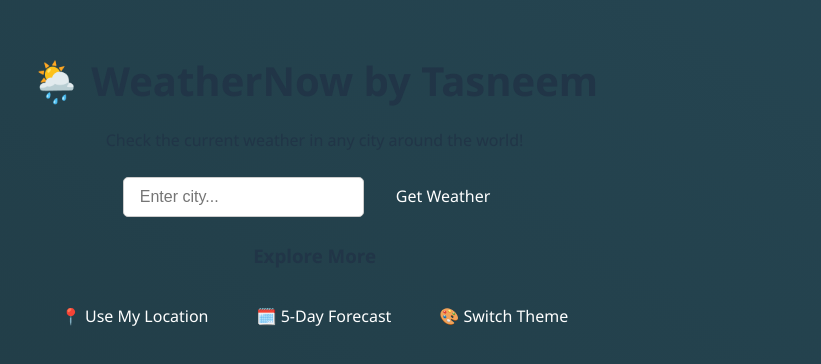
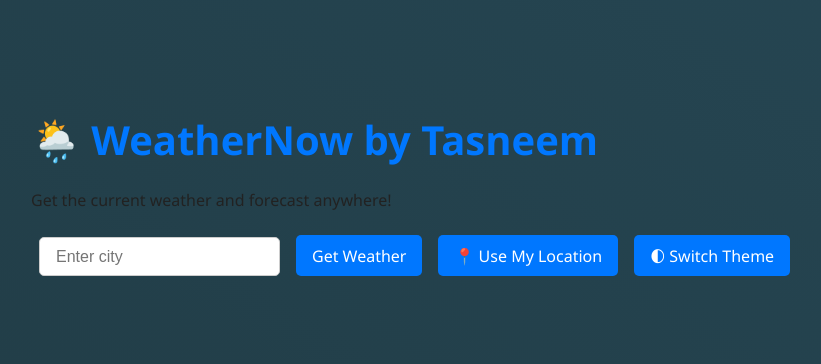
Before and after one commit to tasneemshaik-collab/weather-now, a React (Vite) app: page / in a window 1280 px wide. Shown: the part 244-608 px from the top of the page, without its empty margins (1-822 px from the left). Built offline with nearby package versions, Linux system fonts and the light colour scheme.

Commit message:
Final layout with styles and extra buttons

```diff
--- a/src/App.css
+++ b/src/App.css
@@ -1,4 +1,4 @@
-body.light{
+:root {
   --bg-color: #f5f5f5;
   --text-color: #222;
   --card-bg: #ffffffcc;
@@ -77,15 +77,3 @@ button:hover {
 .controls {
   margin-top: 1rem;
 }
-.sidebar {
-  position: fixed;
-  top: 6rem;
-  right: 1rem;
-  display: flex;
-  flex-direction: column;
-  gap: 0.75rem;
-  background: rgba(0, 0, 0, 0.3);
-  border-radius: 12px;
-  padding: 1rem;
-  backdrop-filter: blur(5px);
-}
--- a/src/App.jsx
+++ b/src/App.jsx
@@ -1,114 +1,93 @@
-import React, { useState } from 'react';
-import './App.css';
+import React, { useState, useEffect } from "react";
+import "./App.css";
+import WeatherDisplay from "./WeatherDisplay";
+import ForecastDisplay from "./ForecastDisplay";
 
-const App = () => {
-  const [city, setCity] = useState('');
+function App() {
+  const [city, setCity] = useState("");
   const [weather, setWeather] = useState(null);
   const [forecast, setForecast] = useState([]);
-  const [theme, setTheme] = useState('light');
-  const [showForecast, setShowForecast] = useState(false);
+  const [theme, setTheme] = useState("light");
 
-  const API_KEY = 'YOUR_API_KEY'; // Replace with your OpenWeatherMap API key
+  const apiKey = "YOUR_API_KEY"; // replace this
 
-  const getWeather = async () => {
-    if (!city) return;
+  useEffect(() => {
+    document.body.className = theme;
+  }, [theme]);
 
+  const fetchWeather = async (cityName) => {
     try {
       const res = await fetch(
-        `https://api.openweathermap.org/data/2.5/weather?q=${city}&appid=${API_KEY}&units=metric`
+        `https://api.openweathermap.org/data/2.5/weather?q=${cityName}&appid=${apiKey}&units=metric`
       );
       const data = await res.json();
+      if (data.cod !== 200) {
+        alert("City not found");
+        return;
+      }
       setWeather(data);
+
+      const { lat, lon } = data.coord;
+      const forecastRes = await fetch(
+        `https://api.openweathermap.org/data/2.5/forecast?lat=${lat}&lon=${lon}&appid=${apiKey}&units=metric`
+      );
+      const forecastData = await forecastRes.json();
+      const daily = forecastData.list.filter((item) =>
+        item.dt_txt.includes("12:00:00")
+      );
+      setForecast(daily.slice(0, 5));
     } catch (err) {
-      console.error(err);
+      alert("Error fetching data.");
     }
   };
 
-  const getForecast = async () => {
-    if (!city) return;
-
+  const fetchWeatherByCoords = async (lat, lon) => {
     try {
       const res = await fetch(
-        `https://api.openweathermap.org/data/2.5/forecast?q=${city}&appid=${API_KEY}&units=metric`
+        `https://api.openweathermap.org/data/2.5/weather?lat=${lat}&lon=${lon}&appid=${apiKey}&units=metric`
       );
       const data = await res.json();
-      const daily = data.list.filter((_, index) => index % 8 === 0);
-      setForecast(daily);
+      if (data.name) fetchWeather(data.name);
     } catch (err) {
-      console.error(err);
+      alert("Location weather failed.");
     }
   };
 
-  const toggleForecast = async () => {
-    if (!showForecast && city) await getForecast();
-    setShowForecast(prev => !prev);
+  const handleCityChange = (e) => setCity(e.target.value);
+  const handleGetWeather = () => city && fetchWeather(city);
+  const handleUseMyLocation = () => {
+    navigator.geolocation.getCurrentPosition(
+      (pos) => {
+        const { latitude, longitude } = pos.coords;
+        fetchWeatherByCoords(latitude, longitude);
+      },
+      () => alert("Location access denied.")
+    );
   };
-
-  const toggleTheme = () => {
-    setTheme(prev => (prev === 'light' ? 'dark' : 'light'));
-  };
-
-  const handleUseLocation = () => {
-    navigator.geolocation.getCurrentPosition(async (position) => {
-      const { latitude, longitude } = position.coords;
-      try {
-        const res = await fetch(
-          `https://api.openweathermap.org/data/2.5/weather?lat=${latitude}&lon=${longitude}&appid=${API_KEY}&units=metric`
-        );
-        const data = await res.json();
-        setCity(data.name);
-        setWeather(data);
-      } catch (err) {
-        console.error(err);
-      }
-    });
-  };
+  const toggleTheme = () =>
+    setTheme((prev) => (prev === "light" ? "dark" : "light"));
 
   return (
-    <div className={`app ${theme}`}>
-      <div className="container">
+    <div className="app">
       <h1>🌦️ WeatherNow by Tasneem</h1>
-        <p>Check the current weather in any city around the world!</p>
+      <p>Get the current weather and forecast anywhere!</p>
 
-        <div className="input-group">
+      <div className="controls">
         <input
           type="text"
-            placeholder="Enter city..."
           value={city}
-            onChange={(e) => setCity(e.target.value)}
+          onChange={handleCityChange}
+          placeholder="Enter city"
         />
-          <button onClick={getWeather}>Get Weather</button>
+        <button onClick={handleGetWeather}>Get Weather</button>
+        <button onClick={handleUseMyLocation}>📍 Use My Location</button>
+        <button onClick={toggleTheme}>🌓 Switch Theme</button>
       </div>
 
-        {weather && (
-          <div className="weather-card">
-            <h2>{weather.name}</h2>
-            <p>🌡️ {weather.main.temp}°C</p>
-            <p>🌤️ {weather.weather[0].description}</p>
-          </div>
-        )}
-
-        {showForecast && forecast.length > 0 && (
-          <div className="forecast-container">
-            {forecast.map((item, index) => (
-              <div className="forecast-card" key={index}>
-                <strong>{new Date(item.dt_txt).toLocaleDateString()}</strong>
-                <p>🌡️ {item.main.temp}°C</p>
-                <p>🌤️ {item.weather[0].description}</p>
-              </div>
-            ))}
-          </div>
-        )}
-
-        <h3>Explore More</h3>
-        <div className="buttons">
-          <button onClick={handleUseLocation}>📍 Use My Location</button>
-          <button onClick={toggleForecast}>🗓️ 5-Day Forecast</button>
-          <button onClick={toggleTheme}>🎨 Switch Theme</button>
-        </div>
-      </div>
+      {weather && <WeatherDisplay weather={weather} />}
+      {forecast.length > 0 && <ForecastDisplay forecast={forecast} />}
     </div>
   );
-};
+}
 
 export default App;
--- a/src/ForecastDisplay.css
+++ b/src/ForecastDisplay.css
@@ -1,17 +1,33 @@
 .forecast-container {
+  display: flex;
+  flex-wrap: wrap;
+  justify-content: center;
+  gap: 1.5rem;
   margin-top: 2rem;
 }
 
-.forecast-grid {
-  display: flex;
-  gap: 1rem;
-  flex-wrap: wrap;
-  justify-content: center;
+.forecast-card {
+  background-color: var(--card-bg);
+  color: var(--text-color);
+  width: 140px;
+  padding: 1rem;
+  border-radius: 12px;
+  text-align: center;
+  box-shadow: 0 4px 12px rgba(0, 0, 0, 0.15);
+  transition: transform 0.3s ease;
+  backdrop-filter: blur(8px);
 }
 
-.forecast-card {
-  background: rgba(0, 0, 0, 0.05);
-  border-radius: 10px;
-  padding: 1rem;
-  min-width: 100px;
+.forecast-card:hover {
+  transform: translateY(-5px);
 }
+
+.forecast-card p {
+  margin: 6px 0;
+}
+
+.forecast-icon {
+  width: 48px;
+  height: 48px;
+  margin: 0.5rem auto;
+}
--- a/src/WeatherDisplay.jsx
+++ b/src/WeatherDisplay.jsx
@@ -15,4 +15,4 @@ function WeatherDisplay({ weather }) {
   );
 }
 
-export default WeatherDisplay
+export default WeatherDisplay;
```
Also changed, not shown: src/ForecastDisplay.jsx (line endings or trailing spaces), src/WeatherDisplay.css (line endings or trailing spaces). Lines whose indentation alone changed are shown as unchanged.
